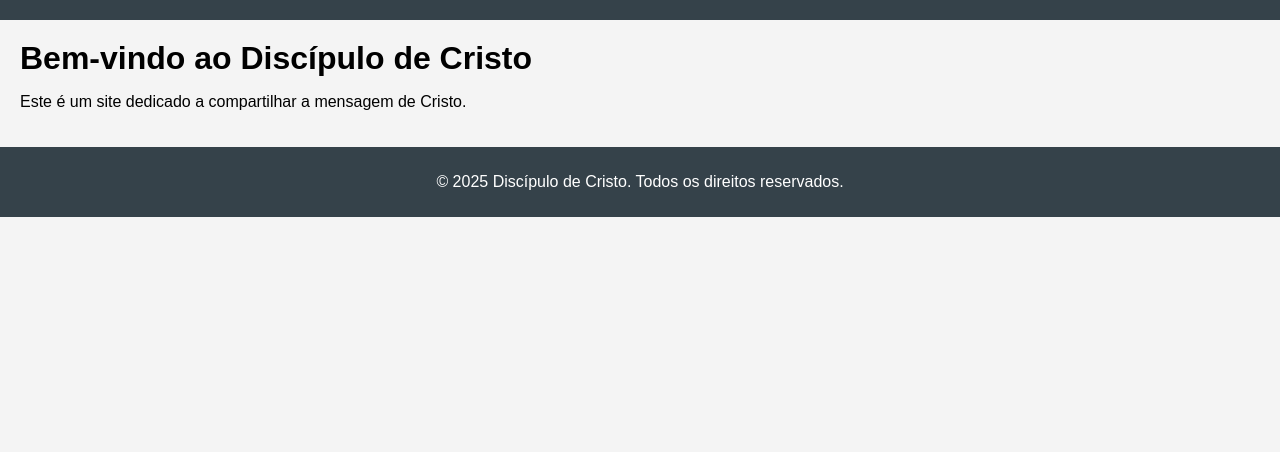
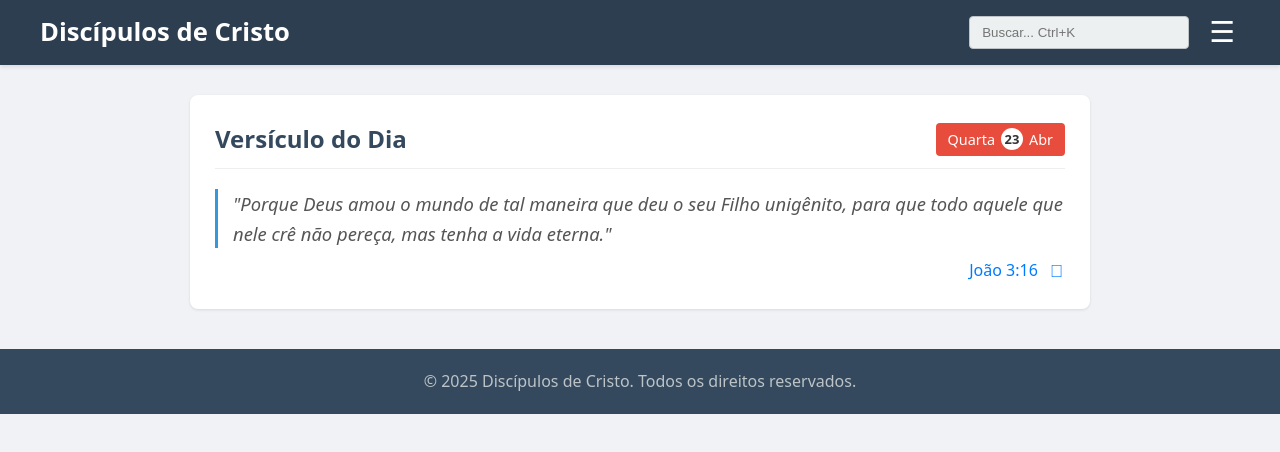
Before and after one commit to Denisson1212/Disc-pulo-de-Cristo, a website: page index.html in a window 1280 px wide. Drawn offline with Linux system fonts and the light colour scheme.

Commit message:
Atualizando 00

```diff
--- a/index.html
+++ b/index.html
@@ -1,20 +1,65 @@
 <!DOCTYPE html>
-<html lang="pt-BR">
+<html lang="pt-br">
 <head>
     <meta charset="UTF-8">
     <meta name="viewport" content="width=device-width, initial-scale=1.0">
-    <title>Discípulo de Cristo</title>
+    <title>Discípulos de Cristo</title>
     <link rel="stylesheet" href="styles.css">
+    <!-- Se for usar ícones (como Font Awesome): -->
+    <!-- <link rel="stylesheet" href="https://cdnjs.cloudflare.com/ajax/libs/font-awesome/6.0.0/css/all.min.css"> -->
 </head>
 <body>
-    <header id="header"></header>
+
+    <header>
+        <div class="header-container">
+            <span class="site-title">Discípulos de Cristo</span>
+            <div class="header-actions">
+                <input type="search" placeholder="Buscar... Ctrl+K" aria-label="Buscar no site">
+                <button class="menu-toggle" aria-label="Abrir menu">
+                    ☰ <!-- Ícone de menu (hambúrguer) simples -->
+                    <!-- Ou usando Font Awesome: <i class="fas fa-bars"></i> -->
+                </button>
+            </div>
+        </div>
+    </header>
+
     <main>
-        <h1>Bem-vindo ao Discípulo de Cristo</h1>
-        <p>Este é um site dedicado a compartilhar a mensagem de Cristo.</p>
+        <section class="daily-verse-section">
+            <div class="section-header">
+                <h2>Versículo do Dia</h2>
+                <!-- Você pode gerar a data dinamicamente com JS ou colocar estática -->
+                <div class="date-display">
+                    <span class="day-of-week">Quarta</span>
+                    <span class="day-number">23</span>
+                    <span class="month">Abr</span>
+                </div>
+            </div>
+
+            <article class="verse-card">
+                <blockquote class="verse-text">
+                    "Porque Deus amou o mundo de tal maneira que deu o seu Filho unigênito,
+                    para que todo aquele que nele crê não pereça, mas tenha a vida eterna."
+                </blockquote>
+                <p class="verse-reference">
+                    <a href="#">João 3:16</a> <!-- Link opcional para o capítulo -->
+                    <button class="share-button" aria-label="Compartilhar versículo">
+                        <!-- Ícone de link/compartilhar simples -->
+                       <!-- Ou usando Font Awesome: <i class="fas fa-share-alt"></i> -->
+                    </button>
+                </p>
+            </article>
+
+            <!-- Se quiser adicionar mais conteúdo depois, pode vir aqui -->
+
+        </section>
     </main>
+
     <footer>
-        <p>&copy; 2025 Discípulo de Cristo. Todos os direitos reservados.</p>
+        <p>© 2025 Discípulos de Cristo. Todos os direitos reservados.</p>
+         <!-- Corrigi o ano para 2024 -->
     </footer>
-    <script src="script.js"></script>
+
+    <!-- Se precisar de JavaScript para menu, data, etc. -->
+    <!-- <script src="script.js"></script> -->
 </body>
 </html>
--- a/styles.css
+++ b/styles.css
@@ -1,45 +1,169 @@
-body {
-    font-family: Arial, sans-serif;
+/* Reset básico e estilos gerais */
+* {
+    box-sizing: border-box;
     margin: 0;
     padding: 0;
-    background-color: #f4f4f4;
 }
 
-header {
-    background: #35424a;
-    color: #ffffff;
-    padding: 10px 0;
-    text-align: center;
+body {
+    font-family: system-ui, -apple-system, BlinkMacSystemFont, 'Segoe UI', Roboto, Oxygen, Ubuntu, Cantarell, 'Open Sans', 'Helvetica Neue', sans-serif;
+    background-color: #f0f2f5; /* Um cinza claro de fundo */
+    color: #333;
+    line-height: 1.6;
 }
 
-h1 {
-    margin: 0;
+a {
+    color: #007bff; /* Azul padrão para links */
+    text-decoration: none;
 }
 
-nav {
-    margin: 20px 0;
-}
-
-nav a {
-    color: #ffffff;
-    text-decoration: none;
-    margin: 0 15px;
-}
-
-nav a:hover {
+a:hover {
     text-decoration: underline;
 }
 
-main {
-    padding: 20px;
+button {
+    cursor: pointer;
+    background: none;
+    border: none;
 }
 
+/* Estilos do Cabeçalho */
+header {
+    background-color: #2c3e50; /* Azul escuro/acinzentado */
+    color: #ffffff;
+    padding: 12px 25px;
+    position: sticky; /* Fixa o header no topo */
+    top: 0;
+    z-index: 100;
+    box-shadow: 0 2px 4px rgba(0,0,0,0.1);
+}
+
+.header-container {
+    max-width: 1200px; /* Limita a largura */
+    margin: 0 auto;
+    display: flex;
+    justify-content: space-between;
+    align-items: center;
+}
+
+.site-title {
+    font-size: 1.6em;
+    font-weight: bold;
+}
+
+.header-actions {
+    display: flex;
+    align-items: center;
+    gap: 15px; /* Espaço entre busca e menu */
+}
+
+.header-actions input[type="search"] {
+    padding: 8px 12px;
+    border: 1px solid #bdc3c7;
+    border-radius: 4px;
+    min-width: 220px; /* Ajuste conforme necessário */
+    background-color: #ecf0f1; /* Fundo claro para input */
+}
+
+.menu-toggle {
+    font-size: 1.8em; /* Tamanho do ícone hambúrguer */
+    color: #ffffff;
+    padding: 0 5px;
+}
+
+/* Estilos do Conteúdo Principal */
+main {
+    max-width: 900px; /* Largura máxima do conteúdo */
+    margin: 30px auto; /* Centraliza e adiciona espaço */
+    padding: 25px;
+    background-color: #ffffff; /* Fundo branco para a área principal */
+    border-radius: 8px;
+    box-shadow: 0 1px 3px rgba(0,0,0,0.1);
+}
+
+/* Seção do Versículo */
+.daily-verse-section {
+    /* Pode adicionar margens específicas se necessário */
+}
+
+.section-header {
+    display: flex;
+    justify-content: space-between;
+    align-items: center;
+    margin-bottom: 20px;
+    padding-bottom: 10px;
+    border-bottom: 1px solid #eee; /* Linha separadora */
+}
+
+.section-header h2 {
+    font-size: 1.5em;
+    color: #34495e; /* Cor que combina com header */
+}
+
+.date-display {
+    background-color: #e74c3c; /* Vermelho como no exemplo */
+    color: #ffffff;
+    padding: 5px 12px;
+    border-radius: 4px;
+    font-size: 0.9em;
+    display: inline-flex; /* Para alinhar itens internos */
+    align-items: center; /* Alinha verticalmente */
+    gap: 6px;
+}
+
+.date-display .day-number {
+    font-weight: bold;
+    background-color: #fff; /* Círculo branco */
+    color: #333; /* Texto preto/cinza */
+    border-radius: 50%;
+    width: 22px; /* Tamanho do círculo */
+    height: 22px;
+    display: inline-flex;
+    justify-content: center;
+    align-items: center;
+    font-size: 0.9em; /* Número um pouco menor */
+}
+
+/* Card do Versículo */
+.verse-card {
+    /* O fundo já é o branco do main */
+    margin-top: 15px; /* Espaço após o header da seção */
+}
+
+.verse-text {
+    font-size: 1.15em;
+    font-style: italic;
+    color: #555;
+    margin-bottom: 10px;
+    padding-left: 15px; /* Pequena indentação */
+    border-left: 3px solid #3498db; /* Barra azul à esquerda */
+}
+
+.verse-reference {
+    font-size: 1em;
+    color: #007bff; /* Cor do link */
+    text-align: right; /* Alinha a referência à direita */
+    display: flex; /* Para alinhar link e botão */
+    justify-content: flex-end; /* Coloca no final */
+    align-items: center;
+    gap: 10px; /* Espaço entre referência e botão */
+}
+
+.verse-reference a {
+    color: inherit; /* Herda a cor azul */
+}
+
+.share-button {
+    font-size: 1.1em;
+    color: #007bff; /* Mesma cor do link */
+    padding: 2px;
+}
+
+/* Estilos do Rodapé */
 footer {
+    background-color: #34495e; /* Cor escura como no exemplo */
+    color: #bdc3c7; /* Cinza claro para texto */
     text-align: center;
-    padding: 10px 0;
-    background: #35424a;
-    color: #ffffff;
-    position: relative;
-    bottom: 0;
-    width: 100%;
+    padding: 20px;
+    margin-top: 40px; /* Espaço antes do rodapé */
 }
```
